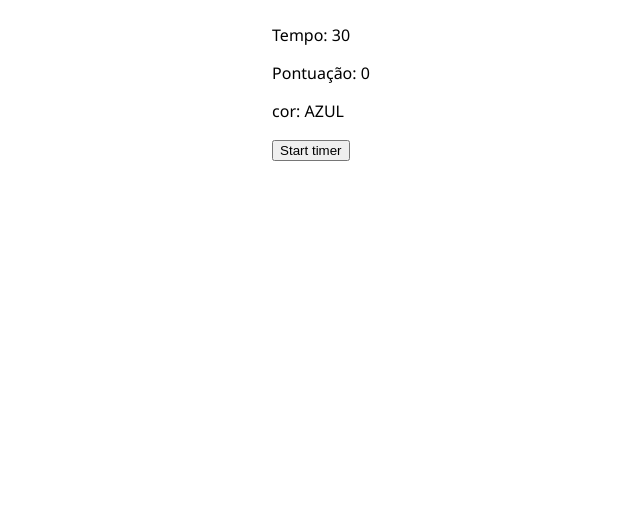
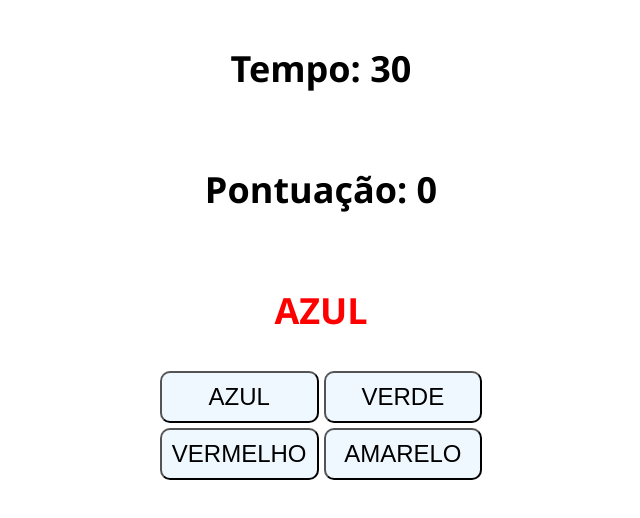
Before and after one commit to leandroxelor00/MindGames, a React app in the folder frontend/: page / in a window 1280 px wide. Shown: the top 518 px of the page, without its empty margins (319-959 px from the left). Built offline with nearby package versions, Linux system fonts and the light colour scheme; the HTML template or start-up script is replaced by a standard one.

Commit message:
feat: Stroop-test game finished, waiting for stylizing

```diff
--- a/frontend/src/games/stroop-test/StroopTest.jsx
+++ b/frontend/src/games/stroop-test/StroopTest.jsx
@@ -3,14 +3,20 @@ import { UseStroopTest } from "./useStroopTest";
 import "./StroopTest.module.css";
 
 export function StroopTest() {
-  const { timer, score, startTimer, isColorCorrect } = UseStroopTest();
+  const { timer, score, startTimer, currentWord, currentColor, changeWord, isColorBlue,isColorGreen,isColorRed,isColorYellow } = UseStroopTest();
 
   return (
-    <div>
+    <div style={{display: "flex", justifyContent: "center", flexDirection: "column", alignItems: "center"}}>
       <p>Tempo: {timer}</p>
       <p>Pontuação: {score}</p>
-      <p>cor: {isColorCorrect()} </p>
-      <button onClick={startTimer}>Start timer</button>
+      <p style={{color: currentColor}}>{currentWord} </p>
+
+      <div id="btn-container" style={{display: "grid", gridTemplateColumns: "1fr 1fr", gap: 5}}>
+      <button className="btncolor" onClick={()=> {isColorBlue();changeWord();startTimer()}}>AZUL</button>
+      <button className="btncolor" onClick={()=> {isColorGreen();changeWord();startTimer()}}>VERDE</button>
+      <button className="btncolor" onClick={()=> {isColorRed();changeWord();startTimer()}}>VERMELHO</button>
+      <button className="btncolor" onClick={()=> {isColorYellow();changeWord();startTimer()}}>AMARELO</button>
+      </div>
     </div>
   );
 }
--- a/frontend/src/games/stroop-test/StroopTest.module.css
+++ b/frontend/src/games/stroop-test/StroopTest.module.css
@@ -2,4 +2,13 @@ main {
   font-family: "Segoe UI", Tahoma, Geneva, Verdana, sans-serif;
   display: flex;
   justify-content: center;
+  font-size: 36px;
+  font-weight: bolder;
 }
+
+button {
+  font-size: 24px;
+  background-color: aliceblue;
+  padding: 10px;
+  border-radius: 10px;
+}
--- a/frontend/src/games/stroop-test/useStroopTest.js
+++ b/frontend/src/games/stroop-test/useStroopTest.js
@@ -1,21 +1,28 @@
-import { useEffect, useState } from "react";
+import { use, useEffect, useState } from "react";
 
 export function UseStroopTest() {
   const [score, setScore] = useState(0);
   const [timer, setTimer] = useState(30);
   const [isTimerOn, setIsTimerOn] = useState(false);
   const [gameOver, setGameOver] = useState(false);
+
   const words = ["AZUL", "AMARELO", "VERMELHO", "VERDE"];
+  const colors = ["#FF0000", "#00FF00", "#0000FF", "#FFFF00"];
+
+  const [currentWord, setCurrentWord] = useState(words[0]);
+  const [currentColor, setCurrentColor] = useState(colors[0]);
 
   useEffect(() => {
     if (timer === 0) {
       setGameOver(true);
       setIsTimerOn(false);
+
+      alert("O jogo acabou!");
+      alert(`Pontuação: ${score}`);
     }
-  });
+  }, [timer]);
 
   useEffect(() => {
-    console.log("effect timer", isTimerOn);
     if (!isTimerOn || gameOver) {
       return;
     }
@@ -33,11 +40,59 @@ export function UseStroopTest() {
     setIsTimerOn(true);
   }
 
-  function isColorCorrect() {
-    const currentWord = words[Math.floor(Math.random() * words.length)];
-    console.log(currentWord);
-    return currentWord;
+  function removeColor(color) {
+    const newColors = colors.filter((item) => item !== color);
+    setCurrentColor(newColors[Math.floor(Math.random() * newColors.length)]);
   }
 
-  return { timer, score, startTimer, isColorCorrect };
+  function changeWord() {
+    setCurrentWord(words[Math.floor(Math.random() * words.length)]);
+
+    if (currentWord === "VERMELHO") {
+      removeColor("#FF0000");
+    }
+    if (currentWord === "VERDE") {
+      removeColor("#00FF00F");
+    }
+    if (currentWord === "AZUL") {
+      removeColor("#0000FF");
+    }
+    if (currentWord === "AMARELO") {
+      removeColor("#FFFF00");
+    }
+  }
+
+  function isColorBlue() {
+    if (currentWord === "AZUL") {
+      setScore((score) => score + 1);
+    }
+  }
+  function isColorGreen() {
+    if (currentWord === "VERDE") {
+      setScore((score) => score + 1);
+    }
+  }
+  function isColorRed() {
+    if (currentWord === "VERMELHO") {
+      setScore((score) => score + 1);
+    }
+  }
+  function isColorYellow() {
+    if (currentWord === "AMARELO") {
+      setScore((score) => score + 1);
+    }
+  }
+
+  return {
+    timer,
+    score,
+    startTimer,
+    currentWord,
+    currentColor,
+    changeWord,
+    isColorBlue,
+    isColorGreen,
+    isColorRed,
+    isColorYellow,
+  };
 }
```
